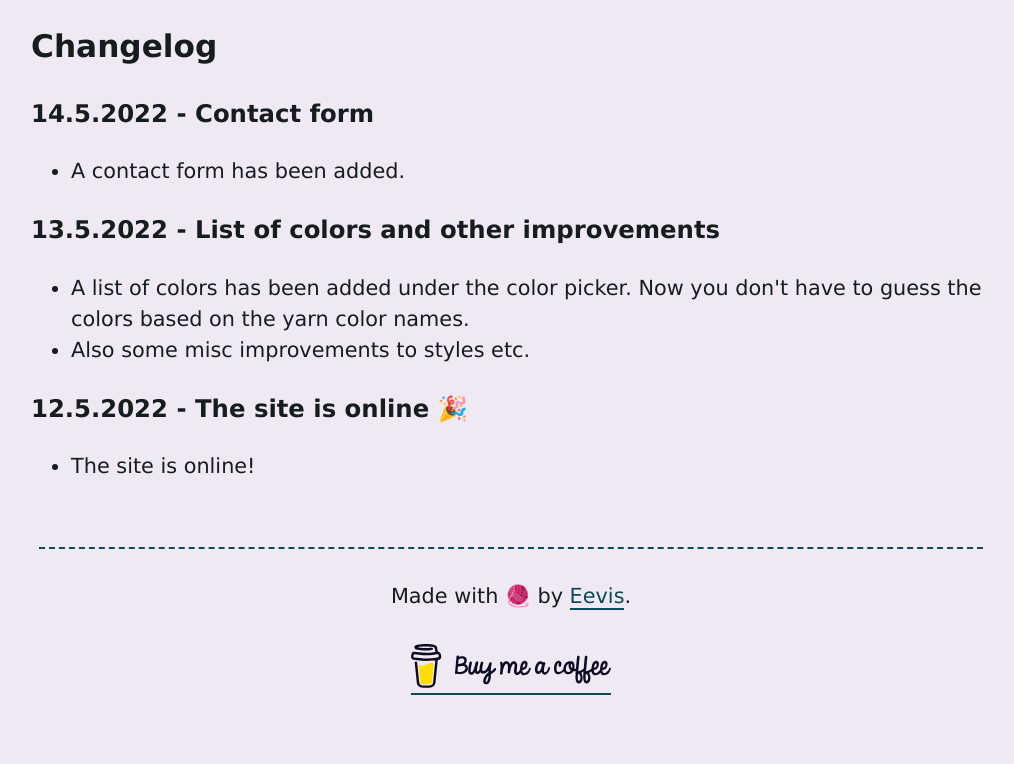
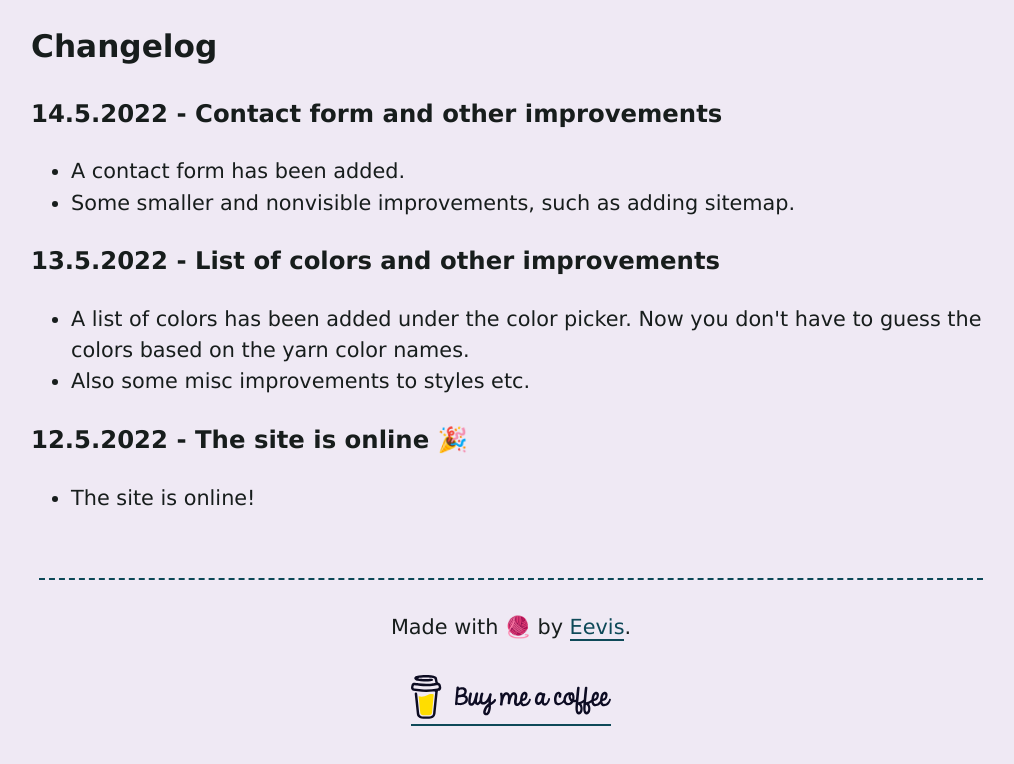
Before and after one commit to eevajonnapanula/neule.art, an Eleventy site: page en/about.njk in a window 1280 px wide. Shown: the part 1333-2097 px from the top of the page, without its empty margins (129-1143 px from the left). Before the commit the page ends 2070 px from the top, so only its background shows below. Built offline with nearby package versions, Linux system fonts and the light colour scheme; Eleventy itself is replaced by a stand-in of ours; files that its build step writes are made by us from their sources.

Commit message:
Update changelog

```diff
--- a/en/about.njk
+++ b/en/about.njk
@@ -40,10 +40,11 @@ title: 'About the site'
 
 <h2>Changelog</h2>
 
-<h3><time datetime="2022-05-14">14.5.2022</time> - Contact form</h3>
+<h3><time datetime="2022-05-14">14.5.2022</time> - Contact form and other improvements</h3>
 
 <ul>
   <li>A contact form has been added.</li>
+  <li>Some smaller and nonvisible improvements, such as adding sitemap.</li>
 </ul>
 
 <h3><time datetime="2022-05-13">13.5.2022</time> - List of colors and other improvements</h3>
--- a/fi/about.njk
+++ b/fi/about.njk
@@ -43,6 +43,7 @@ title: Tietoja sivusta
 
 <ul>
   <li>Sivulle on lisätty palautelomake.</li>
+  <li>Muita pienempiä ja käyttäjälle näkymättömiä muutoksia, kuten sivukartan lisääminen.</li>
 </ul>
 
 <h3><time datetime="2022-05-13">13.5.2022</time> - Värilista ja hieman parannuksia</h3>
```
